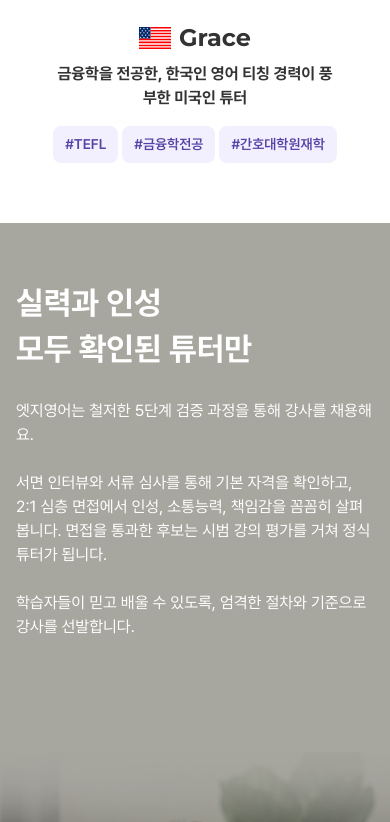
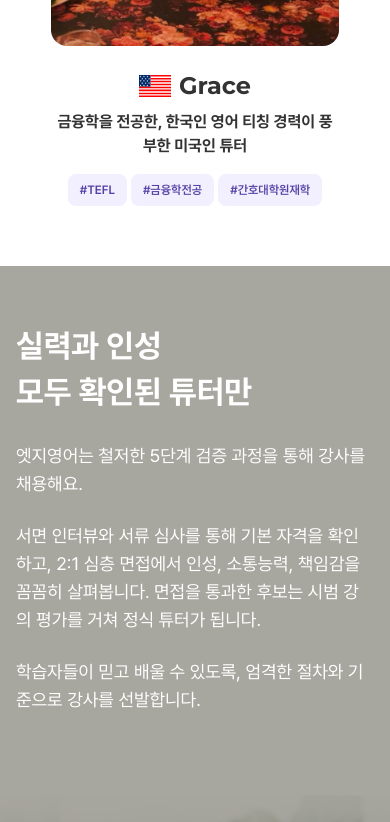
Before and after one commit to gandy818/edge-english, a Next.js app: page /tutor in a window 390 px wide. Shown: the part 840-1662 px from the top of the page. Built offline with nearby package versions, Linux system fonts and the light colour scheme.

Commit message:
fix: 강사진 페이지 tutor-bg config 설정, 모달 x 버튼 닫기 함수 추가

```diff
--- a/src/app/tutor/page.tsx
+++ b/src/app/tutor/page.tsx
@@ -16,12 +16,18 @@ export default function TutorPage() {
     '시범 강의 평가 통과',
   ];
 
-  const clickTutor = (name: string) => {
+  const openTutorModal = (name: string) => {
     const tutor: TutorType = tutorList.filter((e) => e.name === name)[0];
 
     setSelectedTutor(tutor);
 
-    (document.getElementById('my_modal_2') as HTMLDialogElement).showModal();
+    (document.getElementById('tutor_modal') as HTMLDialogElement).showModal();
+  };
+
+  const closeTutorModal = () => {
+    const modal = document.getElementById('tutor_modal') as HTMLDialogElement;
+
+    modal?.close();
   };
 
   useEffect(() => {
@@ -41,54 +47,9 @@ export default function TutorPage() {
   return (
     <div className="mx-auto">
       <div className="mt-[120px] flex flex-col justify-center max-md:mt-[60px]">
-        <dialog id="my_modal_2" className="modal">
-          <div className="modal-box max-w-full">
-            <div className="flex flex-row justify-between">
-              <div className="text-[28px] font-bold">
-                튜터&nbsp;
-                <span className="text-2xl text-[#7D5FFF]">
-                  {selectedTutor?.name ?? ''}
-                </span>
-              </div>
-              <form method="dialog" className="modal-backdrop">
-                <button>
-                  <img src="/icons/x-btn.svg" />
-                </button>
-              </form>
-            </div>
-            <div className="mt-6 h-[640px] bg-gray-400"></div>
-            <div className="mt-10 flex flex-row">
-              <div className="flex w-54 flex-col">
-                <img
-                  className="rounded-2xl"
-                  src={selectedTutor?.img ?? '/icons/x-btn.svg'}
-                  alt={selectedTutor?.name}
-                />
-                <div className="flex flex-row items-center justify-center pt-6">
-                  <img src={selectedTutor?.countryImg ?? '/icons/x-btn.svg'} />
-                  <p className="pl-2 font-montserrat text-2xl font-bold">
-                    {selectedTutor?.name}
-                  </p>
-                </div>
-              </div>
-              <div className="ml-10 flex flex-grow flex-col">
-                <p className="mb-4 text-2xl font-bold">엣지 운영진이 소개하는 튜터</p>
-                <p className="text- mb-6 text-pretty text-base font-normal text-[#606060]">
-                  데이터만 집어 넣으면 됨
-                </p>
-                <p className="mb-4 text-2xl font-bold">자기소개</p>
-                <p className="mb-4 text-2xl font-bold">취미</p>
-                <p className="mb-4 text-2xl font-bold">경력</p>
-              </div>
-            </div>
-          </div>
-          <form method="dialog" className="modal-backdrop">
-            <button>close</button>
-          </form>
-        </dialog>
         {/* 섹션 1 */}
         <>
-          <div className="flex flex-wrap justify-center text-5xl font-bold max-md:flex-col max-md:text-[32px]">
+          <div className="flex flex-wrap justify-center text-5xl font-bold leading-[150%] max-md:flex-col max-md:text-[32px]">
             <p className="self-center md:pr-4">TESOL/TEFL을 보유한</p>
             <p className="self-center text-[#7D5FFF] md:pr-4">100% 미국·캐나다</p>
             <p className="self-center">원어민 강사진</p>
@@ -119,8 +80,8 @@ export default function TutorPage() {
             {tutorList.map((tutor) => (
               <div
                 key={tutor.name}
-                className="flex w-72 flex-col justify-start"
-                onClick={() => clickTutor(tutor.name)}
+                className="flex w-72 cursor-pointer flex-col justify-start"
+                onClick={() => openTutorModal(tutor.name)}
               >
                 <img className="rounded-2xl" src={tutor.img} alt={tutor.name} />
                 <div className="flex flex-row items-center justify-center pt-6">
@@ -132,7 +93,7 @@ export default function TutorPage() {
                   {tutor.tags.map((tag) => (
                     <div
                       key={tag}
-                      className="rounded-lg bg-[#7D5FFF] bg-opacity-10 px-3 py-2 text-[14px] font-semibold text-[#5542A5]"
+                      className="rounded-lg bg-[#7D5FFF] bg-opacity-10 px-3 py-2 text-xs font-semibold text-[#5542A5]"
                     >
                       #{tag}
                     </div>
@@ -143,14 +104,94 @@ export default function TutorPage() {
           </div>
         </>
 
+        {/* 튜터 모달 */}
+        <dialog id="tutor_modal" className="modal">
+          <div className="modal-box max-w-full focus-visible:outline-none">
+            <div>
+              {/* 타이틀 */}
+              <div className="flex flex-row justify-between">
+                <div className="flex-center text-[28px] font-bold">
+                  튜터&nbsp;
+                  <span className="text-2xl text-[#7D5FFF]">
+                    {selectedTutor?.name ?? ''}
+                  </span>
+                </div>
+
+                <button
+                  onClick={() => {
+                    closeTutorModal();
+                  }}
+                >
+                  <img src="/icons/x-btn.svg" />
+                </button>
+              </div>
+
+              {/* 동영상 */}
+              <div className="mt-6 h-[640px] bg-gray-400" />
+
+              <div className="mt-10 flex flex-row">
+                {/* 프로필 */}
+                <div className="flex w-54 flex-col">
+                  <img
+                    className="rounded-2xl"
+                    src={selectedTutor?.img ?? '/icons/x-btn.svg'}
+                    alt={selectedTutor?.name}
+                  />
+                  <div className="flex flex-row items-center justify-center pt-6">
+                    <img src={selectedTutor?.countryImg ?? '/icons/x-btn.svg'} />
+                    <p className="pl-2 font-montserrat text-2xl font-bold">
+                      {selectedTutor?.name}
+                    </p>
+                  </div>
+                </div>
+
+                {/* 소개 */}
+                <div className="ml-10 flex flex-1 flex-col">
+                  <p className="mb-4 text-2xl font-bold">엣지 운영진이 소개하는 튜터</p>
+                  <p className="text- mb-6 text-pretty text-base font-normal text-[#606060]">
+                    Lorem ipsum, dolor sit amet consectetur adipisicing elit. Omnis
+                    facilis inventore necessitatibus dolores, earum dolore cupiditate
+                    sequi tenetur. Veritatis, ipsa nostrum maiores possimus aliquam earum
+                    tempore voluptatem excepturi dolores qui, nam officia fugit
+                    consequatur dolorum. Alias laboriosam incidunt maiores, ipsa optio
+                    facilis ullam? Corrupti veritatis animi, quia fuga similique commodi?
+                  </p>
+
+                  <p className="mb-4 text-2xl font-bold">자기소개</p>
+                  <p className="text- mb-6 text-pretty text-base font-normal text-[#606060]">
+                    Lorem ipsum dolor sit amet consectetur adipisicing elit. Et minima
+                    fuga sequi ullam, reprehenderit illo ea earum assumenda praesentium
+                    rem nobis dolorem quo repellat vitae fugiat distinctio, saepe quidem,
+                    itaque hic cum? Fuga maiores ad eveniet saepe maxime hic ipsa, autem
+                    omnis nihil perferendis amet dignissimos incidunt, exercitationem iure
+                    voluptatem culpa minima consequuntur excepturi perspiciatis. Quos,
+                    nesciunt suscipit! Ut facilis tempore earum consequatur, quasi
+                    dignissimos, sequi aliquid rem, ipsam magnam doloribus esse minus
+                    beatae harum obcaecati laudantium rerum aspernatur. Earum?
+                  </p>
+
+                  <p className="mb-4 text-2xl font-bold">취미</p>
+                  <p className="text- mb-6 text-pretty text-base font-normal text-[#606060]">
+                    Lorem ipsum dolor sit amet consectetur adipisicing elit. Officiis,
+                    hic.
+                  </p>
+
+                  <p className="mb-4 text-2xl font-bold">경력</p>
+                  <p className="text- mb-6 text-pretty text-base font-normal text-[#606060]">
+                    Lorem, ipsum dolor sit amet consectetur adipisicing elit. Quod, nihil.
+                  </p>
+                </div>
+              </div>
+            </div>
+          </div>
+          <form method="dialog" className="modal-backdrop">
+            <button>close</button>
+          </form>
+        </dialog>
+
         {/* 섹션 2 웹 */}
         <div className="mt-[60px] max-md:hidden">
-          <div
-            className="flex min-h-[448px] justify-end bg-cover bg-center"
-            style={{
-              backgroundImage: 'url(/images/bg-tutor.png)', // 배경 이미지 URL
-            }}
-          >
+          <div className="flex min-h-[448px] justify-end bg-[url(/images/bg-tutor.png)] bg-cover bg-center">
             <div className="self-center pr-[120px]">
               <p className="text-5xl font-bold leading-relaxed text-white">
                 실력과 인성 모두 확인된 튜터만
@@ -177,14 +218,9 @@ export default function TutorPage() {
           </div>
         </div>
 
-        {/* 섹션 2 모바일 - 웹 사이 */}
-        <div className="mt-[60px] max-[526px]:hidden md:hidden">
-          <div
-            className="flex min-h-[1000px] justify-end bg-cover bg-center"
-            style={{
-              backgroundImage: 'url(/images/tablet_bg_tutor.png)', // 배경 이미지 URL
-            }}
-          >
+        {/* 섹션 2 모바일 */}
+        <div className="bg-mobile-tutor sm:bg-tablet-tutor mt-[60px] flex min-h-[1000px] justify-end bg-cover bg-center md:hidden">
+          <div className="flex min-h-[1000px] justify-end">
             <div className="px-4 pt-[60px]">
               <p className="text-[32px] font-bold leading-tight text-white">
                 실력과 인성
@@ -193,50 +229,17 @@ export default function TutorPage() {
                 모두 확인된 튜터만
               </p>
               <br />
-              <p className="text-base font-normal text-white">
+              <p className="text-lg text-white">
                 엣지영어는 철저한 5단계 검증 과정을 통해 강사를 채용해요.
               </p>
               <br />
-              <p className="text-base font-normal text-white">
+              <p className="text-lg text-white">
                 서면 인터뷰와 서류 심사를 통해 기본 자격을 확인하고, 2:1 심층 면접에서
                 인성, 소통능력, 책임감을 꼼꼼히 살펴봅니다. 면접을 통과한 후보는 시범 강의
                 평가를 거쳐 정식 튜터가 됩니다.
               </p>
               <br />
-              <p className="text-base font-normal text-white">
-                학습자들이 믿고 배울 수 있도록, 엄격한 절차와 기준으로 강사를 선발합니다.
-              </p>
-            </div>
-          </div>
-        </div>
-
-        {/* 섹션 2 모바일 */}
-        <div className="mt-[60px] 526px:hidden">
-          <div
-            className="flex min-h-[1000px] justify-end bg-cover bg-center"
-            style={{
-              backgroundImage: 'url(/images/mobile-bg-tutor.png)', // 배경 이미지 URL
-            }}
-          >
-            <div className="px-4 pt-[60px]">
-              <p className="text-[32px] font-bold leading-tight text-white">
-                실력과 인성
-              </p>
-              <p className="text-[32px] font-bold leading-relaxed text-white">
-                모두 확인된 튜터만
-              </p>
-              <br />
-              <p className="text-base font-normal text-white">
-                엣지영어는 철저한 5단계 검증 과정을 통해 강사를 채용해요.
-              </p>
-              <br />
-              <p className="text-base font-normal text-white">
-                서면 인터뷰와 서류 심사를 통해 기본 자격을 확인하고, 2:1 심층 면접에서
-                인성, 소통능력, 책임감을 꼼꼼히 살펴봅니다. 면접을 통과한 후보는 시범 강의
-                평가를 거쳐 정식 튜터가 됩니다.
-              </p>
-              <br />
-              <p className="text-base font-normal text-white">
+              <p className="text-lg text-white">
                 학습자들이 믿고 배울 수 있도록, 엄격한 절차와 기준으로 강사를 선발합니다.
               </p>
             </div>
--- a/tailwind.config.ts
+++ b/tailwind.config.ts
@@ -21,23 +21,19 @@ const config: Config = {
       },
 
       backgroundImage: {
-        'gradient-radial': 'radial-gradient(var(--tw-gradient-stops))',
-        'gradient-conic':
-          'conic-gradient(from 180deg at 50% 50%, var(--tw-gradient-stops))',
-        'tooltip-img': "url('/images/tooltip.svg')",
+        'mobile-tutor': "url('/images/mobile-bg-tutor.png')",
+        'tablet-tutor': "url('/images/tablet-bg-tutor.png')",
       },
+
       screens: {
-        '2xs': '321px',
         xs: '480px',
-        '308px': '308px',
-        '398px': '398px',
-        '418px': '418px',
-        '444px': '444px',
-        '526px': '526px',
+        sm: '526px',
       },
+
       spacing: {
         '4.5': '1.125rem',
       },
+
       width: {
         '13': '3.25rem' /* 52px */,
 
@@ -126,10 +122,12 @@ const config: Config = {
         '480': '30rem' /* 480px */,
         '1024': '64rem' /* 1024px */,
       },
+
       maxWidth: {
         '480': '30rem' /* 480px */,
         '1024': '64rem' /* 1024px */,
       },
+
       height: {
         '13': '3.25rem' /* 52px */,
 
@@ -218,28 +216,15 @@ const config: Config = {
         '480': '30rem' /* 480px */,
         '1024': '64rem' /* 1024px */,
       },
+
       translate: {
         '0': '0',
         '100': '100%',
       },
+
       fontFamily: {
         montserrat: ['Montserrat', 'sans-serif'],
         pretendard: ['Pretendard', 'sans-serif'],
-      },
-
-      // 산수유람 브랜드 컬러
-      colors: {
-        black: '#1a1a1a',
-        'sansu-black': '#060D0C',
-        'sansu-primary': '#005542',
-        'sansu-secondary': '#36D99D',
-        'sansu-muted': '#A2A2A2',
-        'sansu-gray': '#495057',
-        'sansu-line': '#EFEFEF',
-        'sansu-light': '#F1F3F6',
-        'sansu-light2': '#F8F9FB',
-        'sansu-info': '#2584F3',
-        'sansu-error': '#FF4901',
       },
     },
   },
```
Also changed, not shown: public/images/tablet-bg-tutor.png (renamed from public/images/tablet_bg_tutor.png).
